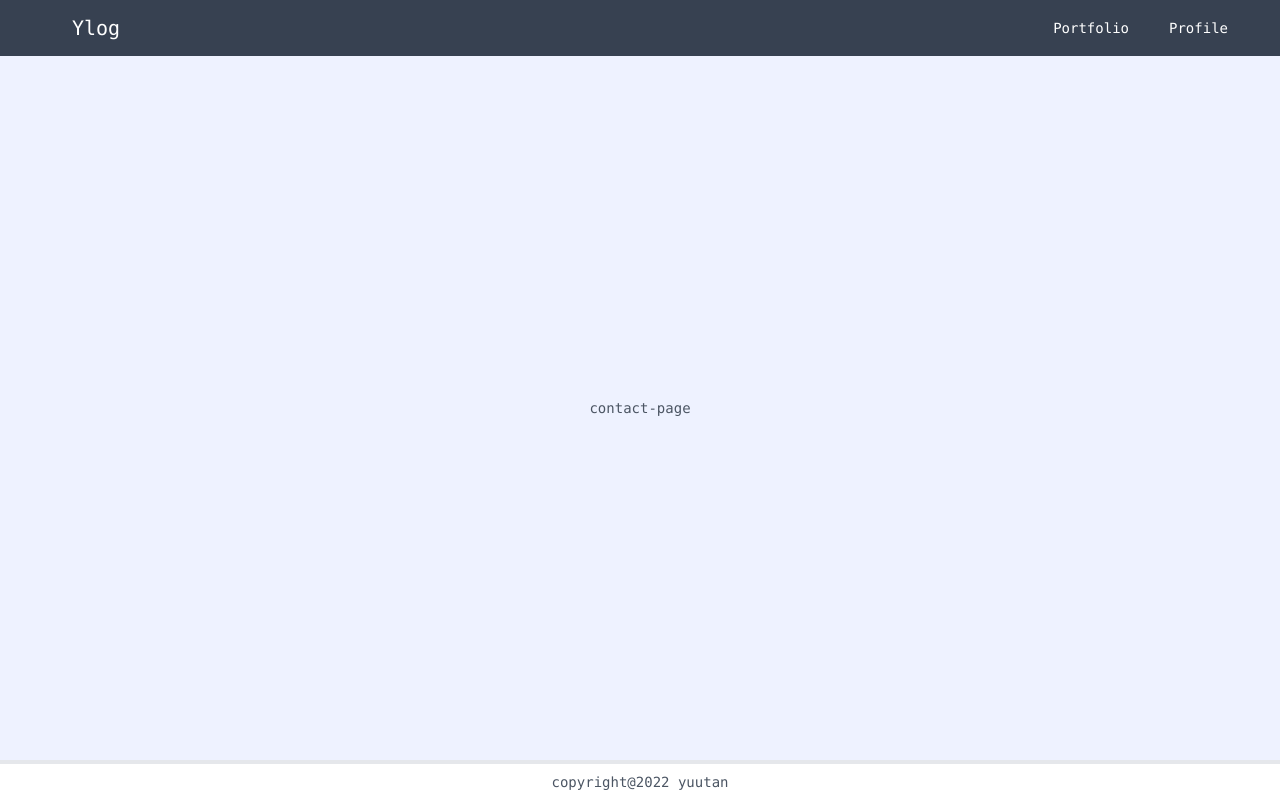
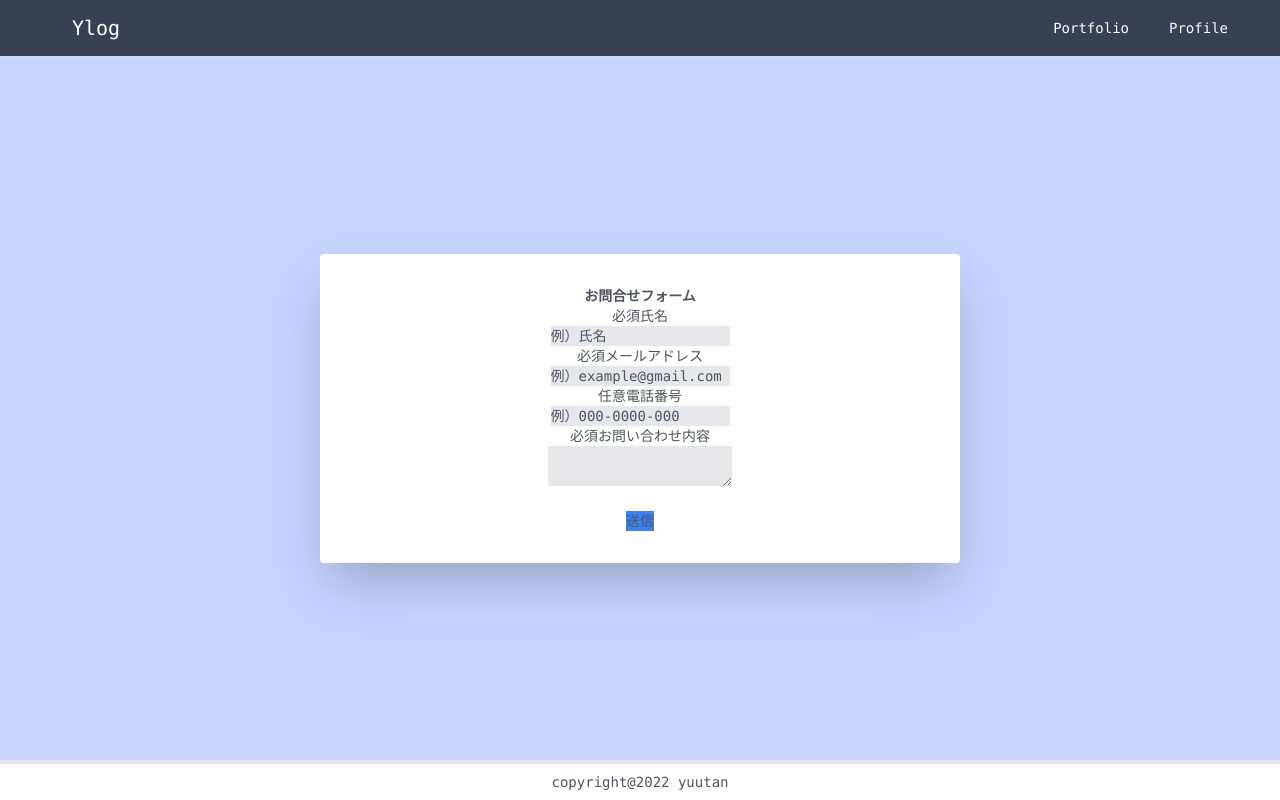
Before and after one commit to yuutan1017/Profile_next_tailwind, a Next.js app: page /contact-page in a window 1280 px wide. Built offline with nearby package versions, Linux system fonts and the light colour scheme.

Commit message:
create-contactPage"

```diff
--- a/components/Layout.js
+++ b/components/Layout.js
@@ -29,7 +29,7 @@ export default function Layout({ children, title = "Ylog" }) {
           </div>
         </nav>
       </header>
-      <main className="flex flex-1 justify-center items-center flex-col w-screen bg-indigo-50">
+      <main className="flex flex-1 justify-center items-center flex-col w-screen from-teal-400 bg-indigo-200">
         {children}
       </main>
       <footer className="w-full h-10 flex justify-center items-center border-t-4">
--- a/package.json
+++ b/package.json
@@ -10,6 +10,7 @@
   "dependencies": {
     "framer-motion": "^5.6.0",
     "next": "12.0.7",
+    "nodemailer": "^6.7.2",
     "react": "17.0.2",
     "react-dom": "17.0.2"
   },
--- /dev/null
+++ b/pages/api/send_mail.js
@@ -0,0 +1,11 @@
+import { createTransport } from "nodemailer";
+
+const transporter = createTransport({
+    host: "n.you0611@gmail.com",
+    port: 465,
+    secure: true,
+    auth: {
+        user: process.env.MAIL_AUTH_USER,
+        pass: process.env.MAIL_AUTH_PASS,
+    }
+});
--- a/pages/contact-page.js
+++ b/pages/contact-page.js
@@ -5,9 +5,45 @@ import Layout from '../components/Layout'
 export default function Contact() {
     return (
         <Layout>
-            <div className='justify-center text-center'>
-                contact-page
+            <div className='bg-white text-center shadow-2xl p-8 w-6/12 rounded font-mono'>
+                <h1 className='font-bold '>お問合せフォーム</h1>
+                <p><span>必須</span>氏名</p>
+                <input className='bg-gray-200 focus:bg-gray-50 placeholder-gray-600' type="text" placeholder='例）氏名' />
+                <p><span>必須</span>メールアドレス</p>
+                <input className='bg-gray-200 focus:bg-gray-50 placeholder-gray-600' type="text" placeholder='例）example@gmail.com' />
+                <p><span>任意</span>電話番号</p>
+                <input className='bg-gray-200 focus:bg-gray-50 placeholder-gray-600' type="text" placeholder='例）000-0000-000' />
+                <p>
+                    <span>必須</span>お問い合わせ内容
+                </p>
+                <textarea className="bg-gray-200 focus:bg-gray-50"></textarea>
+                <button className='flex items-center m-auto mt-5 bg-blue-500'>送信</button>
             </div>
         </Layout>
     );
 }
+{/* <div class="Form">
+<div class="Form-Item">
+<p class="Form-Item-Label">
+<span class="Form-Item-Label-Required">必須</span>会社名
+</p>
+<input type="text" class="Form-Item-Input" placeholder="例）株式会社令和">
+</div>
+<div class="Form-Item">
+<p class="Form-Item-Label"><span class="Form-Item-Label-Required">必須</span>氏名</p>
+<input type="text" class="Form-Item-Input" placeholder="例）山田太郎">
+</div>
+<div class="Form-Item">
+<p class="Form-Item-Label"><span class="Form-Item-Label-Required">必須</span>電話番号</p>
+<input type="text" class="Form-Item-Input" placeholder="例）000-0000-0000">
+</div>
+<div class="Form-Item">
+<p class="Form-Item-Label"><span class="Form-Item-Label-Required">必須</span>メールアドレス</p>
+<input type="email" class="Form-Item-Input" placeholder="例）example@gmail.com">
+</div>
+<div class="Form-Item">
+<p class="Form-Item-Label isMsg"><span class="Form-Item-Label-Required">必須</span>お問い合わせ内容</p>
+<textarea class="Form-Item-Textarea"></textarea>
+</div>
+<input type="submit" class="Form-Btn" value="送信する">
+</div> */}
```
Also changed, not shown: lib/posts.js (deleted, +0 -31 lines), 1 other file (tests, documents, lock files or other folders).
